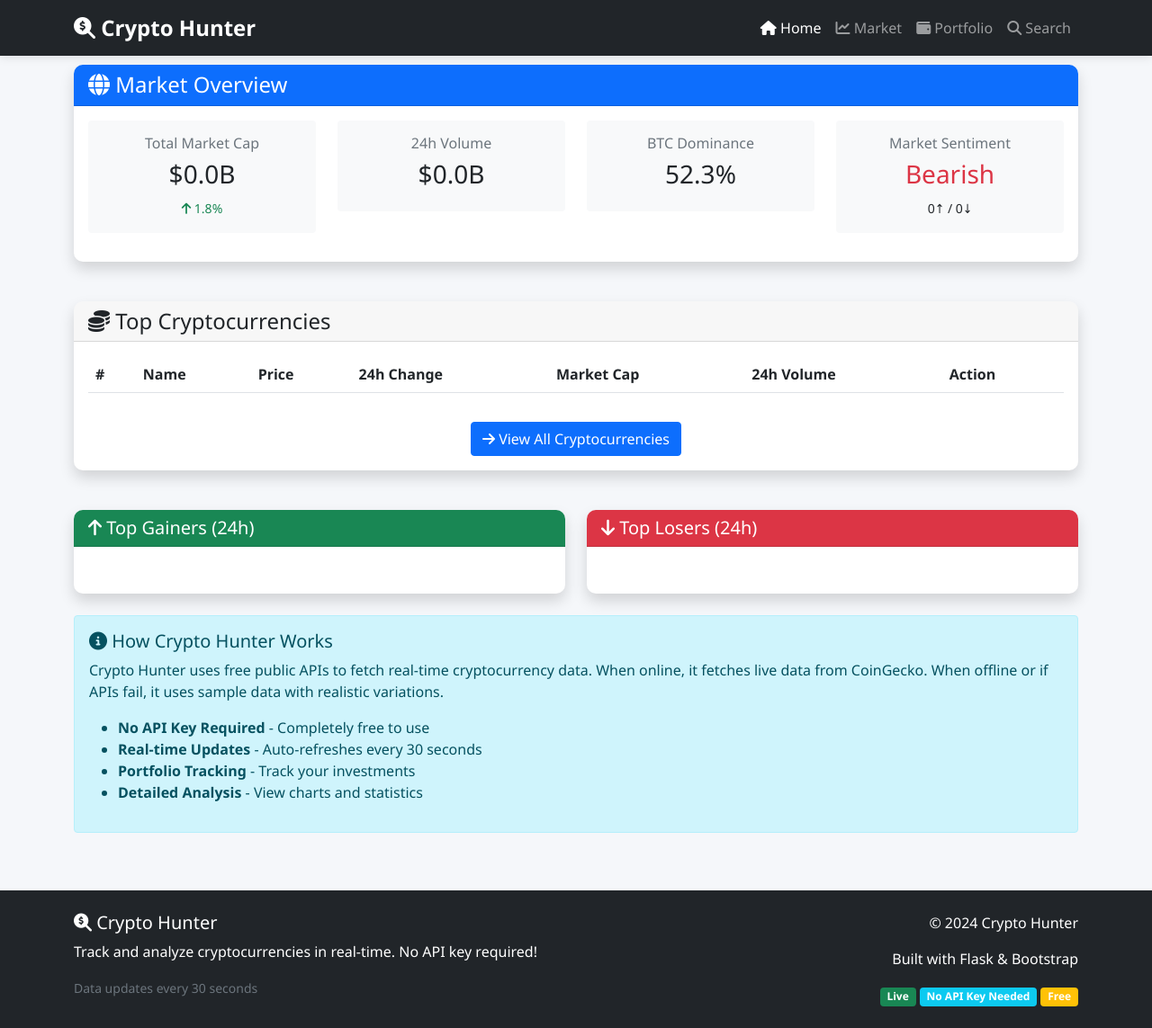
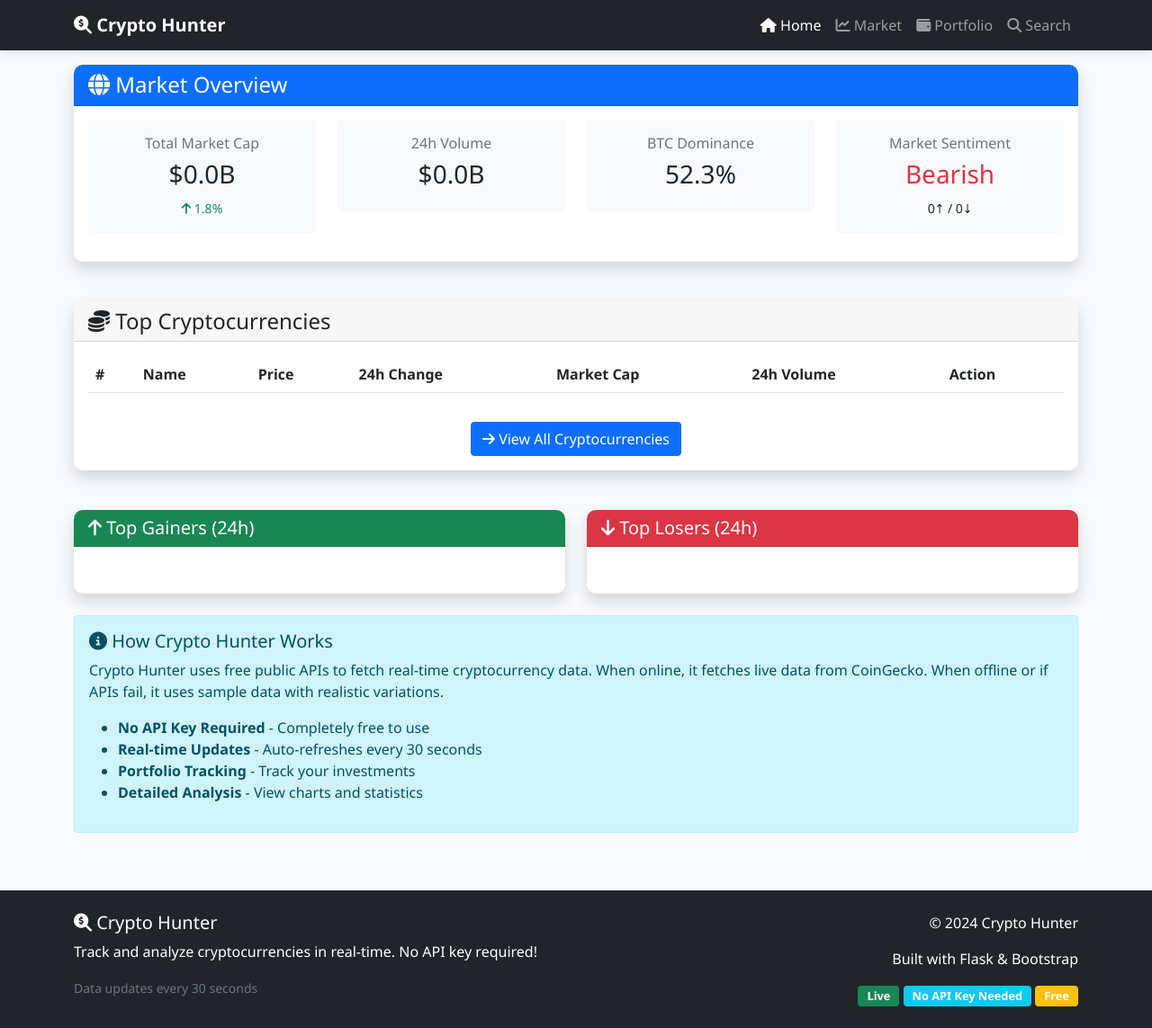
Before and after one commit to JACKMODZ0/Jack-modz, a Flask app: page / in a window 1280 px wide. Shown: the whole page at 90% size. Run offline with Flask 3, Linux system fonts and the light colour scheme; data that the repository does not hold is empty.

Commit message:
Refactor CSS styles for improved organization

```diff
--- a/static/css/style.css
+++ b/static/css/style.css
@@ -1,29 +1,13 @@
 /* Crypto Hunter Styles */
-:root {
-    --primary: #0d6efd;
-    --success: #198754;
-    --danger: #dc3545;
-    --warning: #ffc107;
-    --dark: #212529;
-    --light: #f8f9fa;
-}
-
 body {
-    background-color: #f5f7fa;
+    background-color: #f8f9fa;
     font-family: 'Segoe UI', Tahoma, Geneva, Verdana, sans-serif;
 }
 
-/* Navigation */
 .navbar {
     box-shadow: 0 2px 10px rgba(0,0,0,0.1);
 }
 
-.navbar-brand {
-    font-weight: bold;
-    font-size: 1.5rem;
-}
-
-/* Cards */
 .card {
     border: none;
     border-radius: 10px;
@@ -41,108 +25,106 @@ body {
     font-weight: 600;
 }
 
-/* Crypto Table */
-.crypto-table tr {
-    transition: background-color 0.2s;
-}
-
-.crypto-table tr:hover {
+.table-hover tbody tr:hover {
     background-color: rgba(13, 110, 253, 0.05);
 }
 
+.text-success {
+    color: #198754 !important;
+}
+
+.text-danger {
+    color: #dc3545 !important;
+}
+
+.bg-success {
+    background-color: #198754 !important;
+}
+
+.bg-danger {
+    background-color: #dc3545 !important;
+}
+
+.bg-primary {
+    background-color: #0d6efd !important;
+}
+
+/* Price styling */
+.price-up {
+    color: #198754;
+    font-weight: bold;
+}
+
+.price-down {
+    color: #dc3545;
+    font-weight: bold;
+}
+
+/* Crypto icon */
 .crypto-icon {
-    width: 24px;
-    height: 24px;
+    width: 32px;
+    height: 32px;
     border-radius: 50%;
     object-fit: cover;
 }
 
-/* Price Changes */
-.price-up {
-    color: var(--success);
-    font-weight: 600;
-}
-
-.price-down {
-    color: var(--danger);
-    font-weight: 600;
-}
-
-/* Badges */
-.badge-crypto {
-    padding: 5px 10px;
-    border-radius: 20px;
-    font-size: 0.8rem;
-}
-
-/* Market Stats */
-.market-stat {
-    padding: 15px;
-    border-radius: 8px;
-    background: white;
-    border-left: 4px solid var(--primary);
-}
-
-/* Search Results */
-.search-result-item {
-    padding: 10px;
-    border-bottom: 1px solid #eee;
-    transition: background-color 0.2s;
-}
-
-.search-result-item:hover {
+/* Search results */
+.hover-bg:hover {
     background-color: #f8f9fa;
 }
 
-/* Portfolio Progress */
+/* Badge styling */
+.badge {
+    font-size: 0.8rem;
+    padding: 5px 10px;
+}
+
+/* Market stats */
+.stat-card {
+    padding: 20px;
+    border-radius: 10px;
+    background: white;
+    box-shadow: 0 2px 10px rgba(0,0,0,0.05);
+}
+
+/* Responsive */
+@media (max-width: 768px) {
+    .table {
+        font-size: 0.9rem;
+    }
+
+    .card-body {
+        padding: 1rem;
+    }
+}
+
+/* Loading animation */
+.spinner-border {
+    width: 3rem;
+    height: 3rem;
+}
+
+/* Chart container */
+.chart-container {
+    position: relative;
+    height: 300px;
+    width: 100%;
+}
+
+/* Crypto detail page */
+.crypto-header {
+    background: linear-gradient(135deg, #667eea 0%, #764ba2 100%);
+    color: white;
+    padding: 30px;
+    border-radius: 10px;
+    margin-bottom: 20px;
+}
+
+/* Portfolio progress */
 .progress {
     height: 10px;
     border-radius: 5px;
 }
 
-/* Loading Animation */
-.spinner-crypto {
-    width: 3rem;
-    height: 3rem;
-    border-width: 0.3em;
-}
-
-/* Responsive */
-@media (max-width: 768px) {
-    .crypto-table {
-        font-size: 0.9rem;
-    }
-
-    .market-stat h3 {
-        font-size: 1.2rem;
-    }
-}
-
-/* Animations */
-@keyframes pulse {
-    0% { opacity: 1; }
-    50% { opacity: 0.7; }
-    100% { opacity: 1; }
-}
-
-.updating {
-    animation: pulse 1.5s infinite;
-}
-
-/* Custom Scrollbar */
-::-webkit-scrollbar {
-    width: 8px;
-}
-
-::-webkit-scrollbar-track {
-    background: #f1f1f1;
-}
-
-::-webkit-scrollbar-thumb {
-    background: #888;
-    border-radius: 4px;
-}
-
-::-webkit-scrollbar-thumb:hover {
-    background: #555;
-}
+/* Custom scrollbar */
+::-webkit-sc
```
